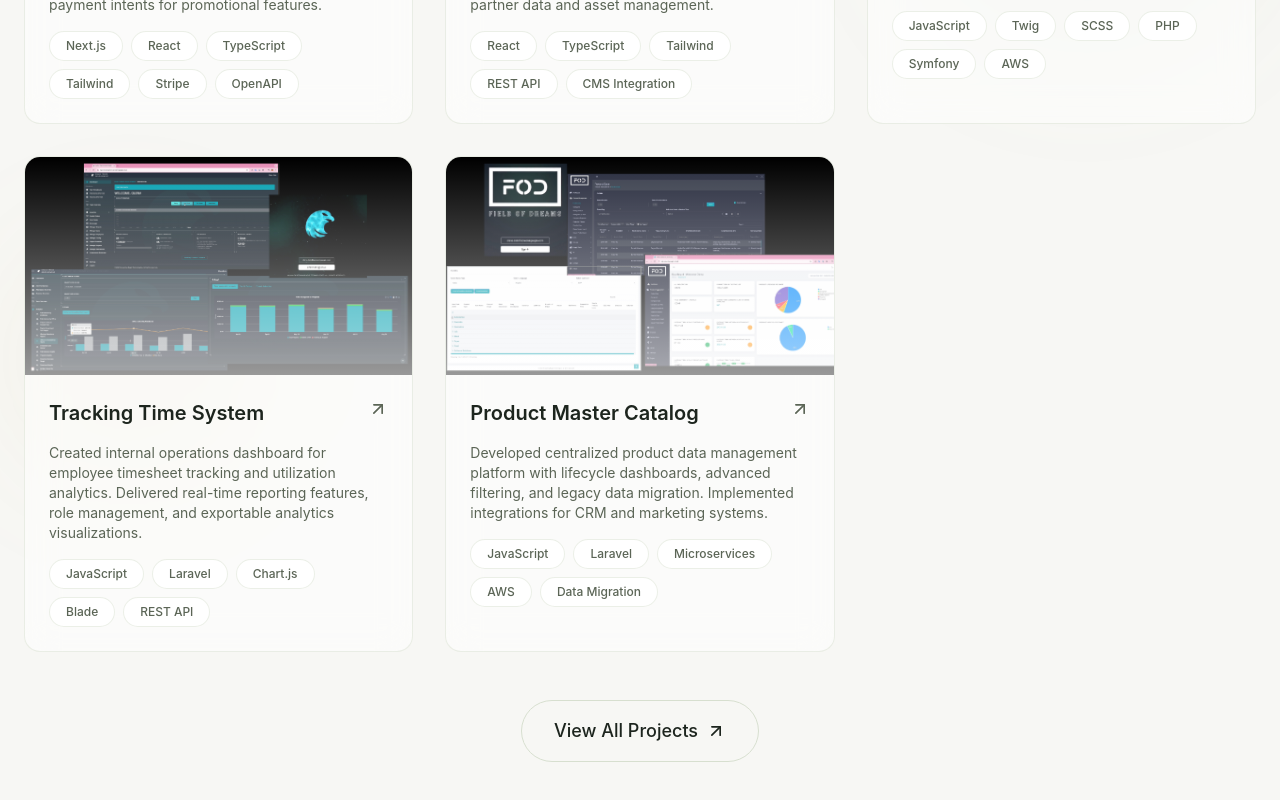
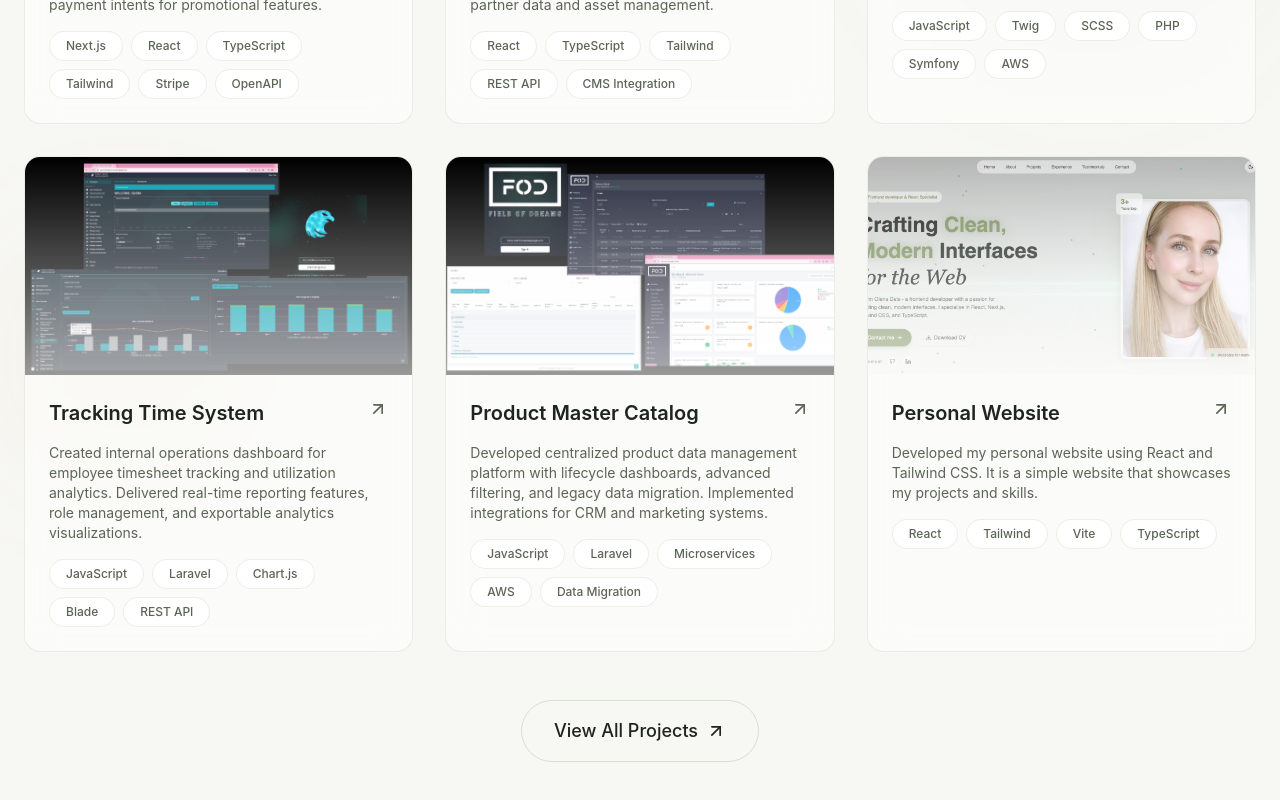
Before and after one commit to DatsOlena/portfolio_project, a React (Vite) app: page / in a window 1280 px wide. Shown: the part 2847-3647 px from the top of the page. Built offline with nearby package versions, Linux system fonts and the light colour scheme.

Commit message:
Add personal website as a project

```diff
--- a/src/sections/Projects.jsx
+++ b/src/sections/Projects.jsx
@@ -31,6 +31,12 @@ const projects = [
     description: 'Developed centralized product data management platform with lifecycle dashboards, advanced filtering, and legacy data migration. Implemented integrations for CRM and marketing systems.',
     tags: ['JavaScript', 'Laravel', 'Microservices', 'AWS', 'Data Migration'],
     image: './public/projects/FOD.png',
+  },
+  {
+    title: 'Personal Website',
+    description: 'Developed my personal website using React and Tailwind CSS. It is a simple website that showcases my projects and skills.',
+    tags: ['React', 'Tailwind', 'Vite', 'TypeScript'],
+    image: './public/projects/personal-project.png',
   }
 ];
 
```
Also changed, not shown: public/projects/personal-project.png (added).
